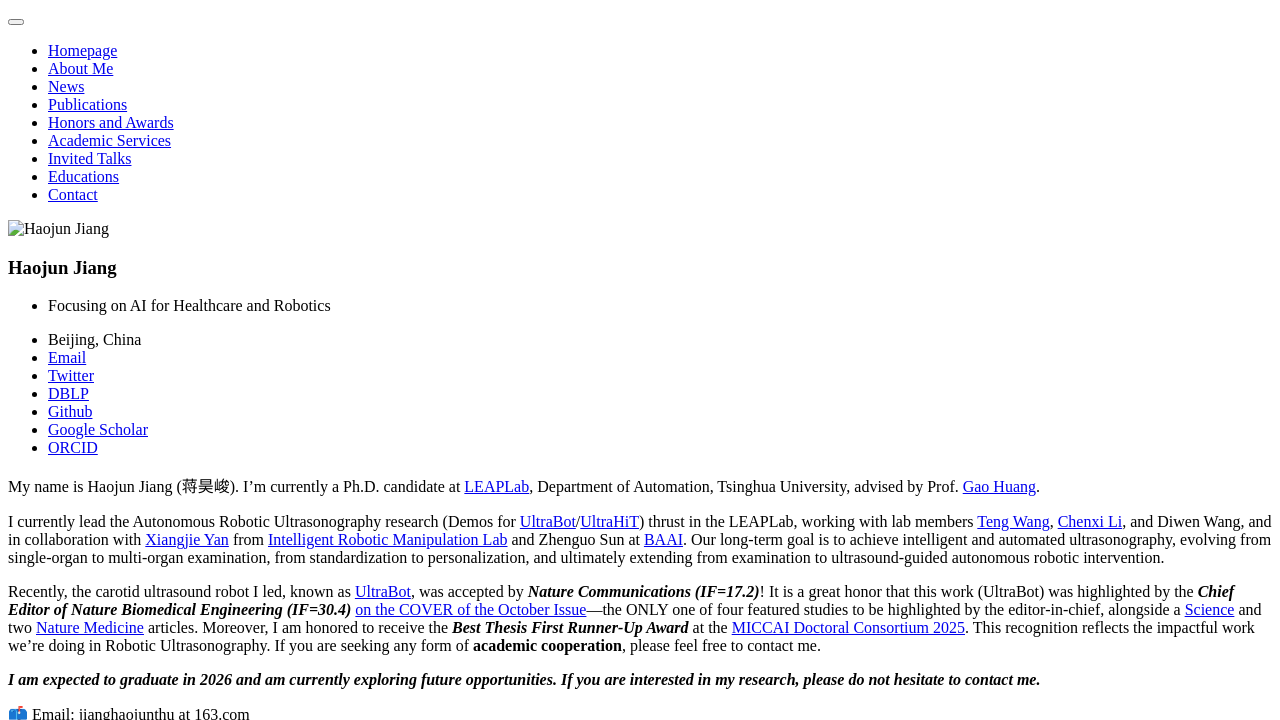
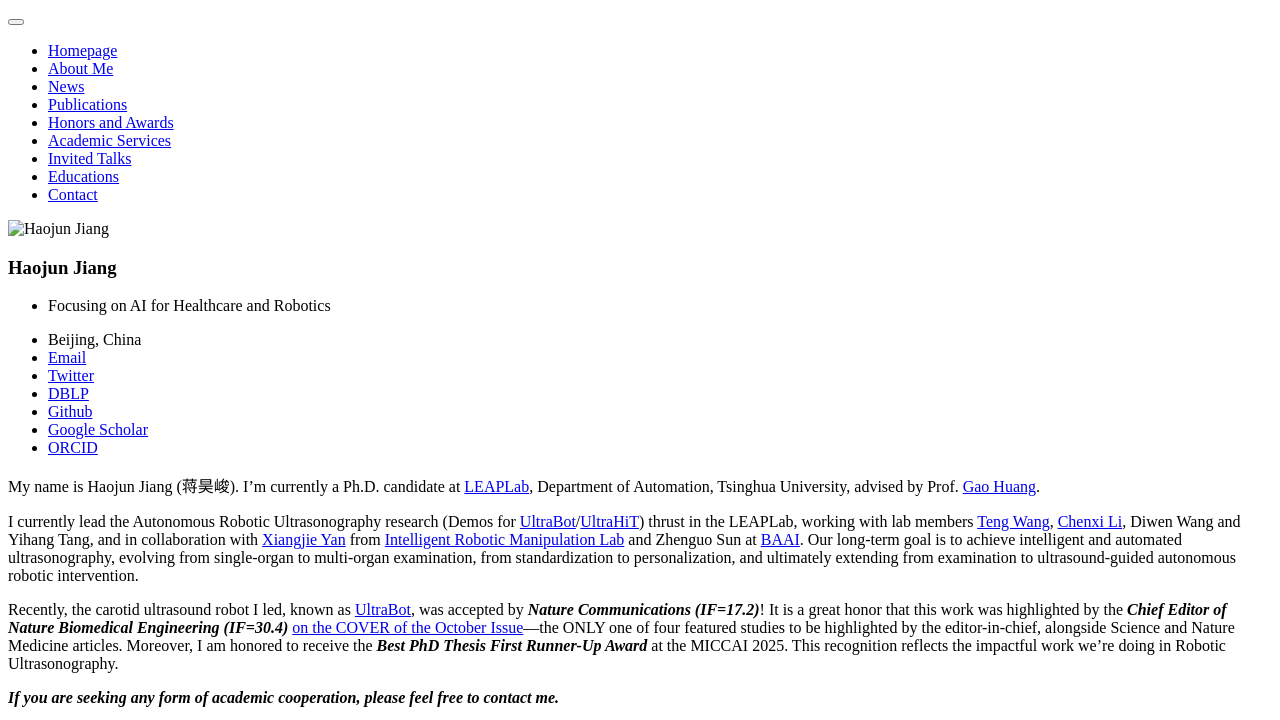
Before and after one commit to jianghaojun/jianghaojun.github.io, a Jekyll site: the page built from _pages/includes/intro.md, in a window 1280 px wide, cut to the strip 0-720 px from the top of the page. Built offline with Jekyll 4.4.1, drawn with Linux system fonts in a browser that asks for light colours; our own code applies the rules of GitHub Pages for plain Markdown files; some of the changed text lies outside the part shown.

Commit message:
Update intro.md

```diff
--- a/_pages/includes/intro.md
+++ b/_pages/includes/intro.md
@@ -1,12 +1,12 @@
 My name is Haojun Jiang (蒋昊峻). I’m currently a Ph.D. candidate at [LEAPLab](https://www.leaplab.ai/), Department of Automation, Tsinghua University, advised by Prof. [Gao Huang](https://gaohuang-net.github.io/).
 
-I currently lead the Autonomous Robotic Ultrasonography research (Demos for [UltraBot](https://www.nature.com/articles/s41467-025-62865-w#additional-information:~:text=First%20Demonstration%20of,with%20Plaque%20Video)/[UltraHiT](https://drive.google.com/file/d/1Uj6awRDqt3LxEWV95DiftaPzehMaHMpo/view?usp=sharing)) thrust in the LEAPLab, working with lab members [Teng Wang](https://scholar.google.com.hk/citations?user=yHtp8lUAAAAJ&hl=en), [Chenxi Li](https://chx-li.github.io/), and Diwen Wang, and in collaboration with [Xiangjie Yan](https://scholar.google.com/citations?user=MDq0cTIAAAAJ&hl=en) from [Intelligent Robotic Manipulation Lab](https://sites.google.com/view/homepageoflixiang/home) and Zhenguo Sun at [BAAI](https://www.baai.ac.cn/). Our long-term goal is to achieve intelligent and automated ultrasonography, evolving from single-organ to multi-organ examination, from standardization to personalization, and ultimately extending from examination to ultrasound-guided autonomous robotic intervention.
+I currently lead the Autonomous Robotic Ultrasonography research (Demos for [UltraBot](https://www.nature.com/articles/s41467-025-62865-w#additional-information:~:text=First%20Demonstration%20of,with%20Plaque%20Video)/[UltraHiT](https://drive.google.com/file/d/1Uj6awRDqt3LxEWV95DiftaPzehMaHMpo/view?usp=sharing)) thrust in the LEAPLab, working with lab members [Teng Wang](https://scholar.google.com.hk/citations?user=yHtp8lUAAAAJ&hl=en), [Chenxi Li](https://chx-li.github.io/), Diwen Wang and Yihang Tang, and in collaboration with [Xiangjie Yan](https://scholar.google.com/citations?user=MDq0cTIAAAAJ&hl=en) from [Intelligent Robotic Manipulation Lab](https://sites.google.com/view/homepageoflixiang/home) and Zhenguo Sun at [BAAI](https://www.baai.ac.cn/). Our long-term goal is to achieve intelligent and automated ultrasonography, evolving from single-organ to multi-organ examination, from standardization to personalization, and ultimately extending from examination to ultrasound-guided autonomous robotic intervention.
 
-Recently, the carotid ultrasound robot I led, known as [UltraBot](https://www.nature.com/articles/s41467-025-62865-w), was accepted by **_Nature Communications (IF=17.2)_**! It is a great honor that this work (UltraBot) was highlighted by the **_Chief Editor of Nature Biomedical Engineering (IF=30.4)_** [on the COVER of the October Issue](https://drive.google.com/file/d/1-QUk2mCtg2XD9cWI4EuDu3L0BNR141-V/view?usp=sharing)—the ONLY one of four featured studies to be highlighted by the editor-in-chief, alongside a [Science](https://www.nature.com/articles/s41551-025-01540-3) and two [Nature Medicine](https://www.nature.com/articles/s41551-025-01539-w) articles. Moreover, I am honored to receive the _**Best Thesis First Runner-Up Award**_ at the [MICCAI Doctoral Consortium 2025](https://miccai.org/index.php/publications/newsletters/december-winter-2025/miccai-student-board-update/#:~:text=First%20Runner%2DUp,Tsinghua%20University%2C%20China). This recognition reflects the impactful work we're doing in Robotic Ultrasonography. If you are seeking any form of **academic cooperation**, please feel free to contact me.
+Recently, the carotid ultrasound robot I led, known as [UltraBot](https://www.nature.com/articles/s41467-025-62865-w), was accepted by **_Nature Communications (IF=17.2)_**! It is a great honor that this work was highlighted by the **_Chief Editor of Nature Biomedical Engineering (IF=30.4)_** [on the COVER of the October Issue](https://drive.google.com/file/d/1-QUk2mCtg2XD9cWI4EuDu3L0BNR141-V/view?usp=sharing)—the ONLY one of four featured studies to be highlighted by the editor-in-chief, alongside Science and Nature Medicine articles. Moreover, I am honored to receive the _**Best PhD Thesis First Runner-Up Award**_ at the MICCAI 2025. This recognition reflects the impactful work we're doing in Robotic Ultrasonography.
 
-_**I am expected to graduate in 2026 and am currently exploring future opportunities. If you are interested in my research, please do not hesitate to contact me.**_
+_**If you are seeking any form of academic cooperation, please feel free to contact me.**_
 
-📫 Email: jianghaojunthu at 163.com
+📫 Email: jianghaojun2015 at gmail.com
 
 <table align="center">
     <tr>
@@ -22,7 +22,7 @@ _**I am expected to graduate in 2026 and am currently exploring future opportuni
             <figure style="text-align: center;">
                 <img src='images/Award_cropped.jpg' height="100px">
                 <figcaption style="text-align: center; font-style: italic;">
-                    MICCAI Doctoral Consortium 2025 First Runner-Up Award
+                    MICCAI Best PhD Thesis First Runner-Up Award
                 </figcaption>
             </figure>
         </td>
```
